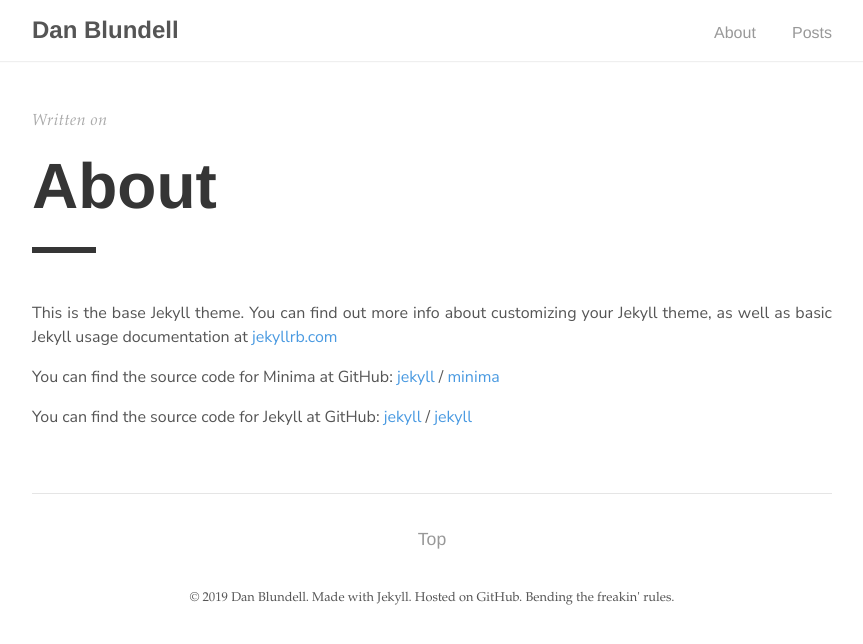
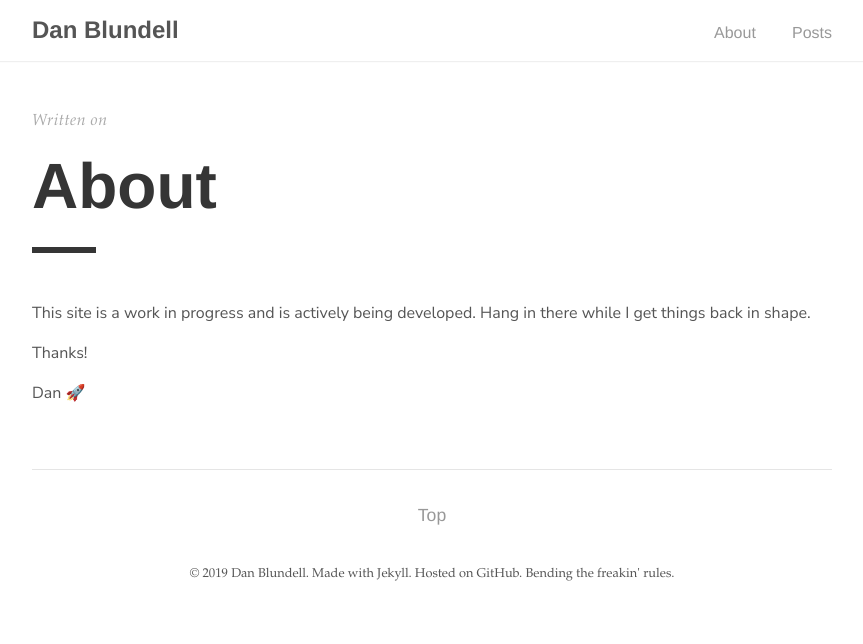
Before and after one commit to danblundell/danblundell.github.io, a Jekyll site: the page built from about.md, in a window 1280 px wide. Shown: the top 644 px of the page, without its empty margins (208-1071 px from the left). Built offline with Jekyll 4.4.1, drawn with Linux system fonts in a browser that asks for light colours.

Commit message:
update about page description

```diff
--- a/about.md
+++ b/about.md
@@ -4,15 +4,8 @@ title: About
 permalink: /about/
 ---
 
-This is the base Jekyll theme. You can find out more info about customizing your Jekyll theme, as well as basic Jekyll usage documentation at [jekyllrb.com](https://jekyllrb.com/)
+This site is a work in progress and is actively being developed. Hang in there while I get things back in shape.
 
-You can find the source code for Minima at GitHub:
-[jekyll][jekyll-organization] /
-[minima](https://github.com/jekyll/minima)
+Thanks!
 
-You can find the source code for Jekyll at GitHub:
-[jekyll][jekyll-organization] /
-[jekyll](https://github.com/jekyll/jekyll)
-
-
-[jekyll-organization]: https://github.com/jekyll
+Dan 🚀
```
